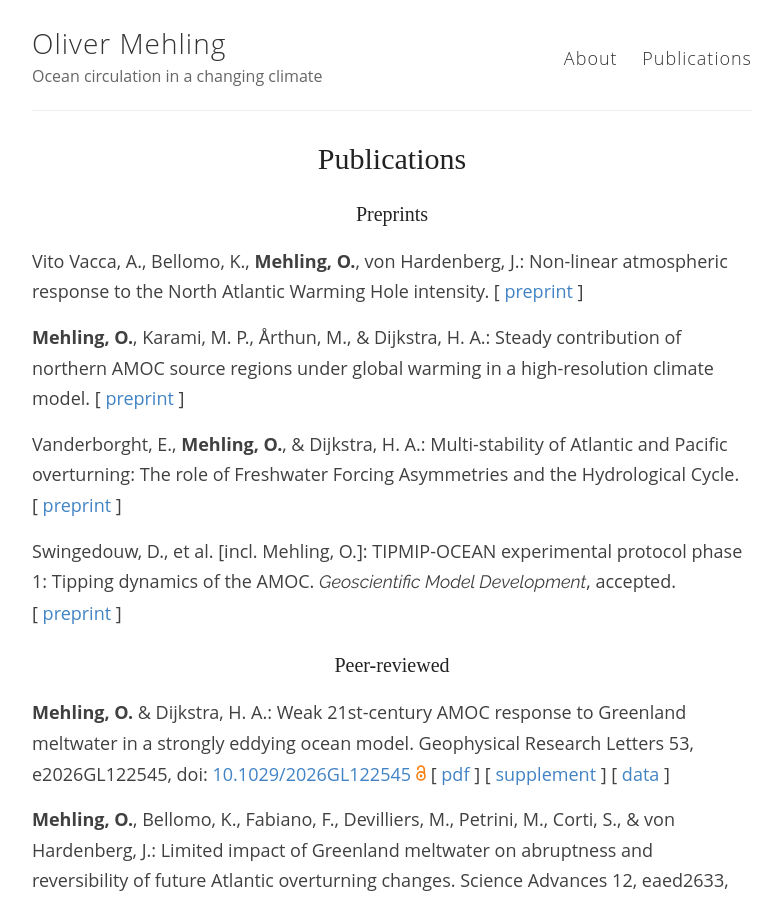
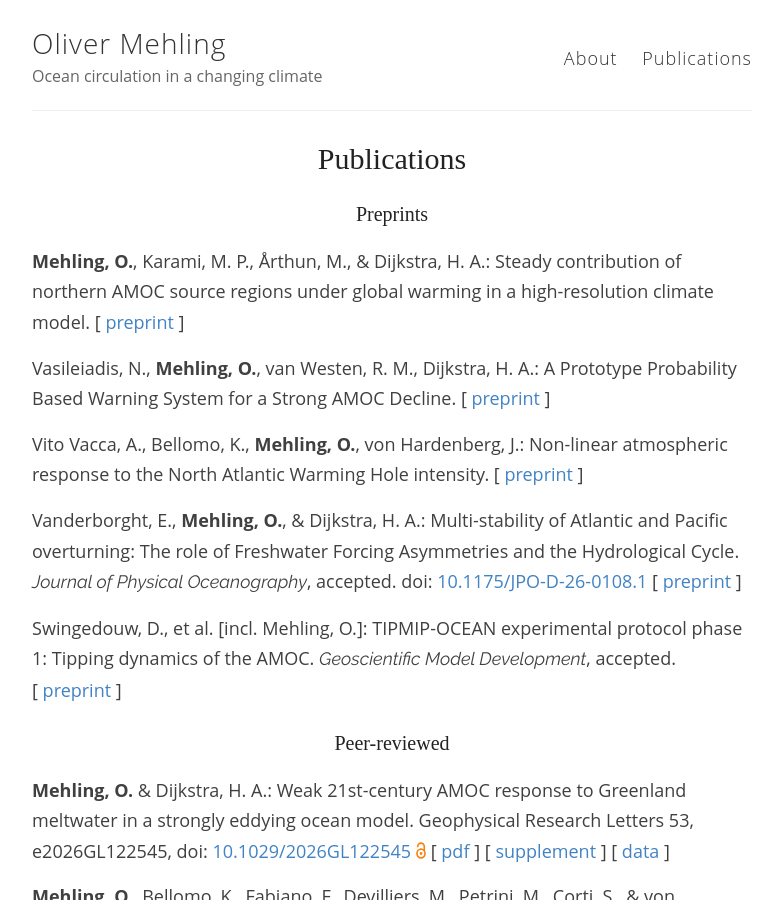
Before and after one commit to omehling/omehling.github.io, a Jekyll site: the page built from _pages/publications.md, in a window 1280 px wide and 900 px high. Shown: the whole window, without its empty margins (248-1029 px from the left). Built offline with Jekyll 4.4.1, drawn with Linux system fonts in a browser that asks for light colours; some web fonts are replaced.

Commit message:
1 new preprint, 1 accepted

```diff
--- a/_pages/publications.md
+++ b/_pages/publications.md
@@ -5,11 +5,13 @@ permalink: /publications/
 ---
 
 ### Preprints
+**Mehling, O.**, Karami, M. P., Årthun, M., & Dijkstra, H. A.: Steady contribution of northern AMOC source regions under global warming in a high-resolution climate model. [&nbsp;[preprint](https://doi.org/10.22541/essoar.15007065/v1)&nbsp;]
+
+Vasileiadis, N., **Mehling, O.**, van Westen, R. M., Dijkstra, H. A.:  A Prototype Probability Based Warning System for a Strong AMOC Decline. [&nbsp;[preprint](https://doi.org/10.5194/egusphere-2026-5755)&nbsp;]
+
 Vito Vacca, A., Bellomo, K., **Mehling, O.**, von Hardenberg, J.: Non-linear atmospheric response to the North Atlantic Warming Hole intensity. [&nbsp;[preprint](https://doi.org/10.22541/essoar.15009487/v1)&nbsp;]
 
-**Mehling, O.**, Karami, M. P., Årthun, M., & Dijkstra, H. A.: Steady contribution of northern AMOC source regions under global warming in a high-resolution climate model. [&nbsp;[preprint](https://doi.org/10.22541/essoar.15007065/v1)&nbsp;]
-
-Vanderborght, E., **Mehling, O.**, & Dijkstra, H. A.: Multi-stability of Atlantic and Pacific overturning: The role of Freshwater Forcing Asymmetries and the Hydrological Cycle. [&nbsp;[preprint](https://arxiv.org/abs/2605.15699)&nbsp;]
+Vanderborght, E., **Mehling, O.**, & Dijkstra, H. A.: Multi-stability of Atlantic and Pacific overturning: The role of Freshwater Forcing Asymmetries and the Hydrological Cycle. *Journal of Physical Oceanography*, accepted. doi: [10.1175/JPO-D-26-0108.1](https://doi.org/10.1175/JPO-D-26-0108.1) [&nbsp;[preprint](https://arxiv.org/abs/2605.15699)&nbsp;]
 
 Swingedouw, D., et al. [incl. Mehling, O.]: TIPMIP-OCEAN experimental protocol phase 1: Tipping dynamics of the AMOC. *Geoscientific Model Development*, accepted. [&nbsp;[preprint](https://doi.org/10.5194/egusphere-2026-1698)&nbsp;]
 
```
